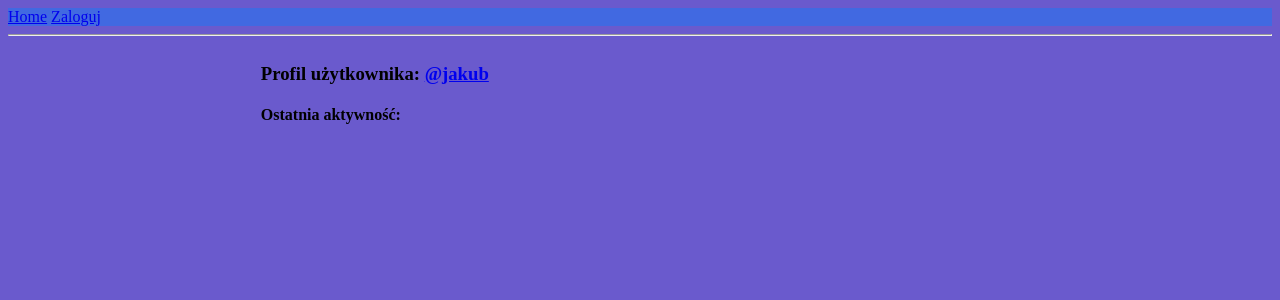
After one commit to wul-fryk/co_jedza_karasie, a Django app: page /profile/1 in a window 1280 px wide. The commit adds this page. Shown: the top 300 px of the page. Run offline with Django 4.2, Linux system fonts and the light colour scheme; data comes from the database, SQL or seed files in the repository; both versions use the stored data as it was after the commit.

Commit message:
10.07.2022

```diff
--- a/fish/templates/fish/home.html
+++ b/fish/templates/fish/home.html
@@ -6,15 +6,14 @@
         display: grid;
         grid-template-columns: 2fr 3fr 1fr;
     }
-    body {
-        background-color: slateblue;
-    }
+
 </style>
 <div class="home_page_container">
     <div>
         {% include 'fish/topics_component.html' %}
     </div>
     <div>
+        <a href="{% url 'room_form' %}">Stwórz pokój</a>
         {% include 'fish/rooms_component.html' %}
     </div>
     <div>
--- a/fish/templates/fish/login_register.html
+++ b/fish/templates/fish/login_register.html
@@ -11,6 +11,12 @@
             <input type="password" name="password" placeholder="Wprowadź hasło" required/>
 
             <input type="submit" name="login_register_button"/>
+
+            <ul class="messages">
+                {% for message in messages %}
+                <li>{{ message }}</li>
+                {% endfor %}
+            </ul>
 
             <p>Nie masz jeszcze konta?</p>
             <a href="{% url 'register' %}">Zarejestruj się</a>
--- /dev/null
+++ b/fish/templates/fish/profile_page.html
@@ -0,0 +1,27 @@
+{% extends 'main.html' %}
+{% block content %}
+
+    <style>
+        .profile_container {
+            display: grid;
+            grid-template-columns: 1fr 3fr 1fr;
+        }
+    </style>
+    <div class="profile_container">
+        <div>
+
+        </div>
+        <div>
+            <h3>Profil użytkownika: <a href="{% url 'profile_page' user.id %}">@{{profile_link}}</a></h3>
+            <h4>Ostatnia aktywność:</h4>
+            {% include 'fish/rooms_component.html' %}
+        </div>
+        <div>
+
+        </div>
+    </div>
+
+
+
+
+{% endblock content %}
--- a/fish/templates/fish/rooms_component.html
+++ b/fish/templates/fish/rooms_component.html
@@ -1,4 +1,3 @@
-<a href="{% url 'room_form' %}">Stwórz pokój</a>
 {% for room in rooms %}
 <div>
     <h3><a href="{% url 'room_page' room.id %}">{{room}}</a></h3>
--- a/fish/urls.py
+++ b/fish/urls.py
@@ -11,6 +11,8 @@ urlpatterns = [
 
     path('room/<str:pk>/', views.room_page, name='room_page'),
     path('create-room/', views.room_form, name='room_form'),
+    path('profile/<str:pk>', views.profile_page, name='profile_page'),
+
     path('messages-component', views.message_component, name='message_component'),
     path('rooms-component', views.rooms_component, name='rooms_component'),
     path('topic-component', views.topics_component, name='topic_component'),
--- a/fish/views.py
+++ b/fish/views.py
@@ -83,6 +83,11 @@ def room_form(request):
         return redirect("home")
     return render(request, 'fish/room_form.html', context)
 
+def profile_page(request, pk):
+    profile_link = User.objects.get(id=pk)
+    context = {'profile_link':profile_link}
+    return render(request, 'fish/profile_page.html', context)
+
 def message_component(request):
     messages_comp = Message.objects.all()
     context = {"messages_comp":messages_comp}
--- a/templates/main.html
+++ b/templates/main.html
@@ -9,7 +9,11 @@
     <script src='main.js'></script> -->
 </head>
 <body>
-
+    <style>
+        body {
+            background-color: slateblue;
+        }
+    </style>
     {% include 'navbar.html' %}
     <hr>
     {% block content %}
--- a/templates/navbar.html
+++ b/templates/navbar.html
@@ -11,6 +11,8 @@
     <a href="{% url 'user_login' %}">Zaloguj</a>
     {% else %}
     <a href="{% url 'user_logout' %}">Wyloguj</a>
+    <a href="{% url 'profile_page' user.id %}">@{{user.username}}</a>
     {% endif %}
-    <small>{{user.username}}</small>
+
+
 </div>
```
Also changed, not shown: db.sqlite3.
